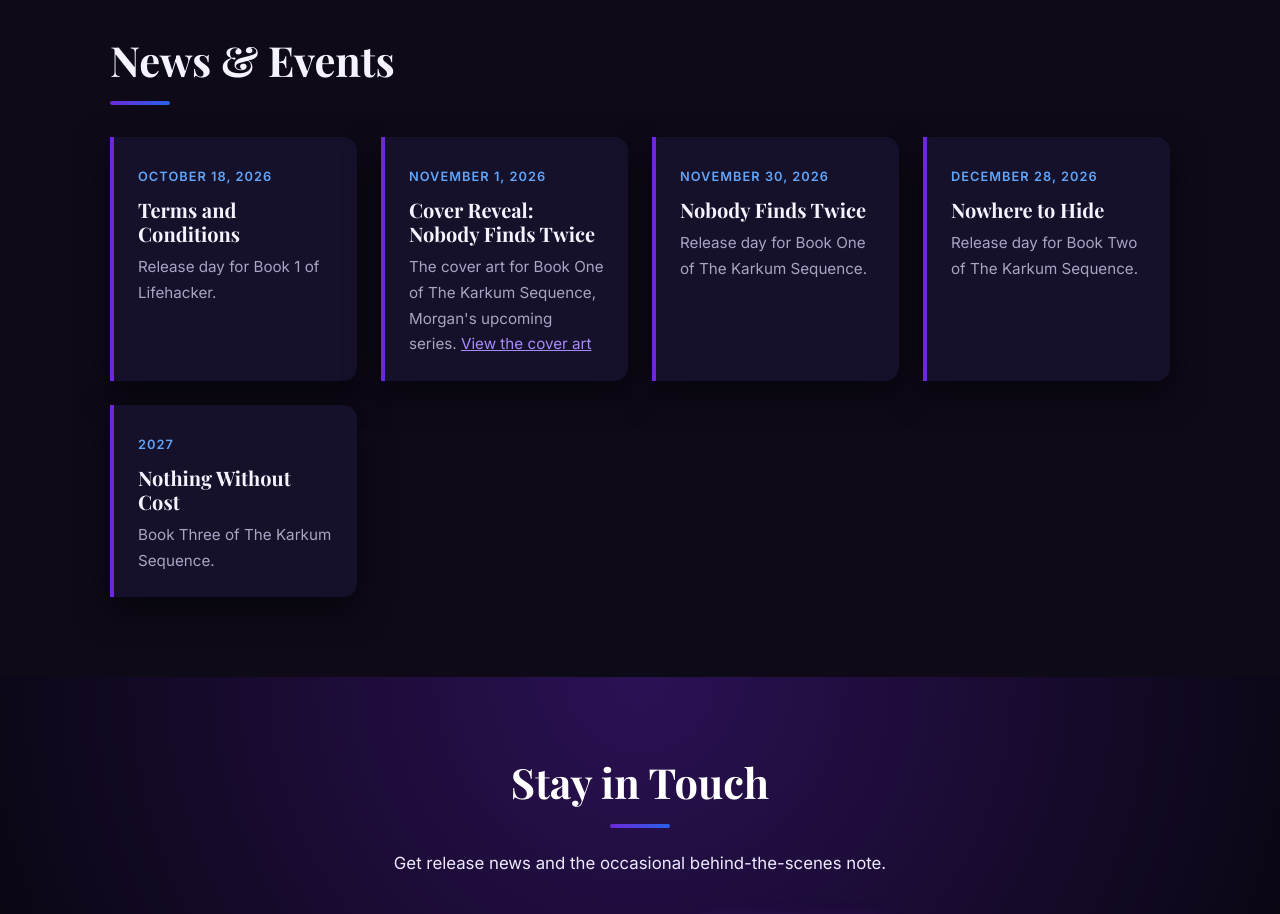
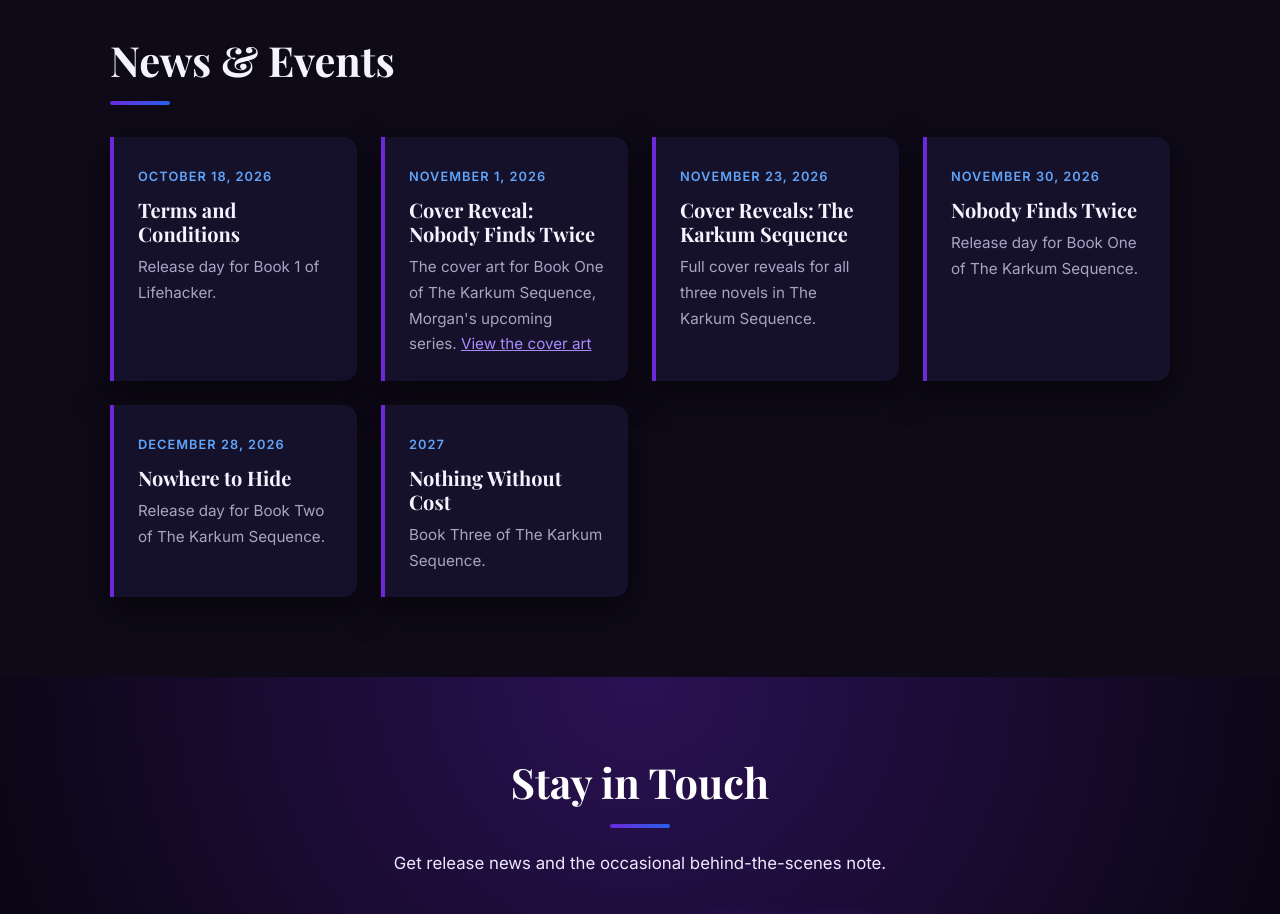
Before and after one commit to dezboi/morgan-lee, a plain HTML site: page index.html in a window 1280 px wide. Shown: the part 3760-4674 px from the top of the page. Drawn offline with nearby package versions, Linux system fonts and the light colour scheme; a web font is replaced by a local one.

Commit message:
Add Nov 23 news entry for Karkum Sequence cover reveals
Co-Authored-By: Claude Opus 5.5 <noreply@anthropic.com>
Claude-Session: https://claude.ai/code/session_01RrPY5vBhbmKoW2UUd88RDt

```diff
--- a/index.html
+++ b/index.html
@@ -183,6 +183,11 @@
             <p>The cover art for Book One of The Karkum Sequence, Morgan's upcoming series. <a href="images/karkum1_orig.jpg" target="_blank" rel="noopener">View the cover art</a></p>
           </article>
           <article class="news-item">
+            <time datetime="2026-11-23">November 23, 2026</time>
+            <h3>Cover Reveals: The Karkum Sequence</h3>
+            <p>Full cover reveals for all three novels in The Karkum Sequence.</p>
+          </article>
+          <article class="news-item">
             <time datetime="2026-11-30">November 30, 2026</time>
             <h3>Nobody Finds Twice</h3>
             <p>Release day for Book One of The Karkum Sequence.</p>
```
